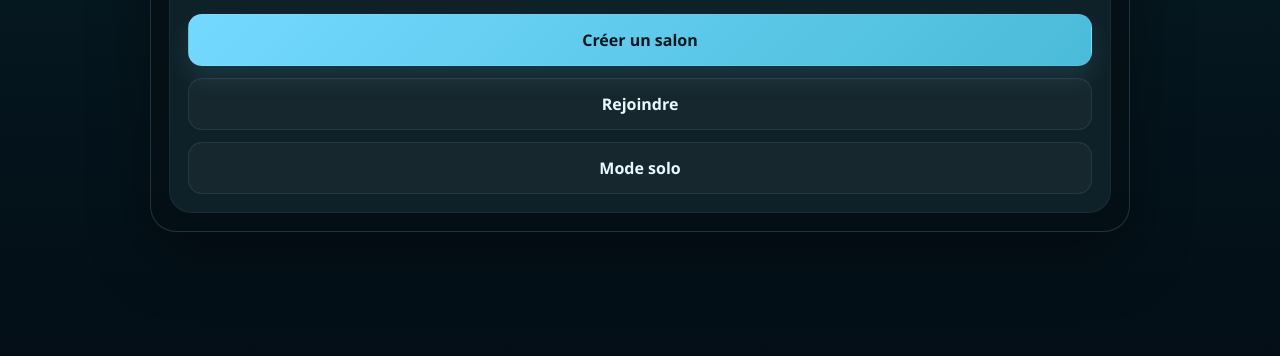
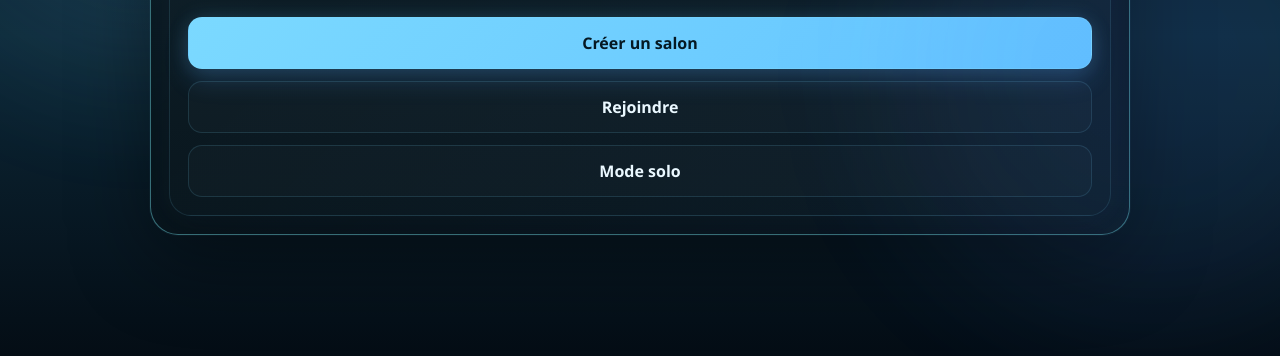
Before and after one commit to Mhinoryx/Abysse, a website: page web/index.html in a window 1280 px wide. Shown: the part 444-800 px from the top of the page. Drawn offline with Linux system fonts and the light colour scheme.

Commit message:
Changement de l'ambiance

```diff
--- a/web/styles.css
+++ b/web/styles.css
@@ -1,17 +1,21 @@
 :root {
-  --bg-1: #020d15;
-  --bg-2: #061a22;
-  --bg-3: #0b2230;
-  --panel: rgba(12, 27, 34, 0.9);
-  --panel-2: rgba(16, 42, 53, 0.95);
-  --line: rgba(130, 204, 232, 0.2);
-  --text: #eaf8ff;
-  --muted: #9ec6d9;
-  --accent: #74d9ff;
-  --accent-2: #8ff0c9;
-  --gold: #ffd57a;
-  --danger: #ff6e7a;
-  --success: #78f0c0;
+  --bg-1: #020912;
+  --bg-2: #071c2a;
+  --bg-3: #0d2838;
+  --bg-4: #102b3d;
+  --panel: rgba(8, 20, 29, 0.88);
+  --panel-2: rgba(15, 35, 46, 0.94);
+  --line: rgba(124, 208, 255, 0.24);
+  --line-strong: rgba(126, 246, 255, 0.4);
+  --text: #edfaff;
+  --muted: #a7d0e3;
+  --accent: #7bd9ff;
+  --accent-2: #91f5d1;
+  --accent-3: #64c5ff;
+  --gold: #f5d88b;
+  --danger: #ff7a8a;
+  --success: #8ef0c7;
+  --shadow: rgba(0, 0, 0, 0.38);
 }
 
 * {
@@ -23,16 +27,57 @@ html, body {
   min-height: 100%;
   font-family: "Segoe UI", Tahoma, sans-serif;
   background:
-    radial-gradient(circle at top, rgba(116, 217, 255, 0.2), transparent 25%),
-    linear-gradient(180deg, var(--bg-1), var(--bg-2) 40%, #030e16 100%);
+    radial-gradient(circle at top, rgba(123, 217, 255, 0.16), transparent 22%),
+    radial-gradient(circle at 20% 20%, rgba(86, 164, 255, 0.18), transparent 28%),
+    linear-gradient(180deg, var(--bg-1) 0%, var(--bg-2) 28%, var(--bg-3) 60%, #040d15 100%);
   color: var(--text);
 }
 
 body {
+  position: relative;
   min-height: 100vh;
   display: grid;
   place-items: center;
   padding: 16px;
+  overflow-x: hidden;
+  animation: slowDrift 18s ease-in-out infinite alternate;
+}
+
+body::before, body::after {
+  content: "";
+  position: fixed;
+  inset: auto;
+  border-radius: 50%;
+  filter: blur(80px);
+  pointer-events: none;
+}
+
+body::before {
+  width: 420px;
+  height: 420px;
+  left: -70px;
+  top: 80px;
+  background: rgba(112, 209, 255, 0.12);
+  animation: glowPulse 8s ease-in-out infinite alternate;
+}
+
+body::after {
+  width: 500px;
+  height: 500px;
+  right: -120px;
+  bottom: 40px;
+  background: rgba(84, 136, 255, 0.10);
+  animation: glowPulse 10s ease-in-out infinite alternate-reverse;
+}
+
+@keyframes glowPulse {
+  0% { transform: scale(0.96); opacity: 0.7; }
+  100% { transform: scale(1.1); opacity: 1; }
+}
+
+@keyframes slowDrift {
+  0% { background-position: 0% 0%; }
+  100% { background-position: 100% 100%; }
 }
 
 button, input, select {
@@ -40,21 +85,39 @@ button, input, select {
 }
 
 .app-shell {
+  position: relative;
   width: min(980px, 100%);
-  border: 1px solid var(--line);
-  border-radius: 26px;
-  background: rgba(5, 16, 20, 0.8);
+  border: 1px solid var(--line-strong);
+  border-radius: 28px;
+  background: linear-gradient(180deg, rgba(8, 18, 26, 0.92), rgba(9, 20, 27, 0.76));
   overflow: hidden;
-  box-shadow: 0 24px 60px rgba(0, 0, 0, 0.38);
+  box-shadow: 0 28px 80px var(--shadow), 0 0 0 1px rgba(123, 217, 255, 0.05);
+}
+
+.app-shell::before {
+  content: "";
+  position: absolute;
+  inset: 0;
+  background: linear-gradient(135deg, rgba(123, 217, 255, 0.04), transparent 30%, rgba(81, 144, 255, 0.04));
+  pointer-events: none;
+}
+
+.app-shell::after {
+  content: "";
+  position: absolute;
+  inset: 0;
+  background: radial-gradient(circle at 50% 0%, rgba(123,217,255,0.08), transparent 35%);
+  pointer-events: none;
 }
 
 .topbar {
   display: flex;
   justify-content: space-between;
   align-items: center;
-  padding: 20px 22px;
-  background: linear-gradient(135deg, rgba(116, 217, 255, 0.08), rgba(143, 240, 201, 0.04));
+  padding: 20px 22px 18px;
+  background: linear-gradient(180deg, rgba(15, 41, 55, 0.95), rgba(8, 24, 33, 0.9));
   border-bottom: 1px solid var(--line);
+  box-shadow: inset 0 -1px 0 rgba(123, 217, 255, 0.08), 0 0 28px rgba(123, 217, 255, 0.08);
 }
 
 .eyebrow {
@@ -67,10 +130,17 @@ button, input, select {
 
 h1 {
   margin: 0;
-  letter-spacing: 0.12em;
-  font-size: clamp(2.1rem, 8vw, 3.4rem);
+  letter-spacing: 0.16em;
+  font-size: clamp(2.15rem, 8vw, 3.8rem);
   color: var(--accent);
   text-align: center;
+  text-shadow: 0 0 18px rgba(123, 217, 255, 0.42), 0 0 34px rgba(86, 164, 255, 0.18), 0 0 60px rgba(123, 217, 255, 0.14);
+  animation: titleBreath 4s ease-in-out infinite alternate;
+}
+
+@keyframes titleBreath {
+  0% { transform: translateY(0); filter: brightness(1); }
+  100% { transform: translateY(-2px); filter: brightness(1.12); }
 }
 
 .status {
@@ -90,10 +160,11 @@ h1 {
 }
 
 .card {
-  background: rgba(17, 35, 43, 0.92);
-  border: 1px solid rgba(255, 255, 255, 0.05);
+  background: linear-gradient(180deg, rgba(16, 34, 43, 0.96), rgba(10, 24, 31, 0.94));
+  border: 1px solid rgba(123, 217, 255, 0.12);
   border-radius: 22px;
   padding: 18px;
+  box-shadow: inset 0 1px 0 rgba(255,255,255,0.04), 0 18px 40px rgba(0,0,0,0.24), 0 0 26px rgba(123, 217, 255, 0.06);
 }
 
 .intro-card {
@@ -185,14 +256,16 @@ button:hover {
 }
 
 .primary-btn {
-  background: linear-gradient(135deg, var(--accent), #4abbd8);
+  background: linear-gradient(135deg, var(--accent), var(--accent-3));
   color: #041720;
-  box-shadow: 0 12px 24px rgba(116, 217, 255, 0.12);
+  border-color: rgba(123, 217, 255, 0.4);
+  box-shadow: 0 12px 24px rgba(82, 160, 255, 0.18), 0 0 20px rgba(123, 217, 255, 0.15);
 }
 
 .secondary-btn {
-  background: rgba(255, 255, 255, 0.03);
+  background: rgba(255, 255, 255, 0.02);
   color: var(--text);
+  border-color: rgba(123, 217, 255, 0.14);
 }
 
 .compact {
@@ -214,9 +287,10 @@ button:hover {
   gap: 20px;
   padding: 18px;
   margin-bottom: 18px;
-  background: rgba(255, 255, 255, 0.02);
-  border: 1px solid rgba(116, 217, 255, 0.18);
+  background: linear-gradient(180deg, rgba(12, 27, 35, 0.8), rgba(6, 18, 23, 0.9));
+  border: 1px solid rgba(123, 217, 255, 0.18);
   border-radius: 18px;
+  box-shadow: inset 0 0 18px rgba(123, 217, 255, 0.05), 0 0 24px rgba(123, 217, 255, 0.06);
 }
 
 .share-info {
@@ -229,6 +303,7 @@ button:hover {
   letter-spacing: 0.12em;
   color: var(--accent);
   margin: 8px 0 18px;
+  text-shadow: 0 0 18px rgba(123, 217, 255, 0.35);
 }
 
 .join-link {
@@ -259,8 +334,8 @@ button:hover {
   justify-content: space-between;
   align-items: center;
   gap: 12px;
-  background: rgba(255, 255, 255, 0.02);
-  border: 1px solid rgba(255, 255, 255, 0.05);
+  background: linear-gradient(180deg, rgba(255,255,255,0.02), rgba(123,217,255,0.02));
+  border: 1px solid rgba(123, 217, 255, 0.1);
   border-radius: 12px;
   padding: 14px 16px;
 }
@@ -292,12 +367,13 @@ button:hover {
   display: inline-flex;
   padding: 8px 12px;
   border-radius: 999px;
-  background: rgba(116, 217, 255, 0.08);
-  border: 1px solid rgba(116, 217, 255, 0.2);
+  background: rgba(123, 217, 255, 0.08);
+  border: 1px solid rgba(123, 217, 255, 0.2);
   color: var(--accent);
   font-size: 0.72rem;
   letter-spacing: 0.08em;
   text-transform: uppercase;
+  box-shadow: inset 0 0 14px rgba(123, 217, 255, 0.06);
 }
 
 .timer-pill {
@@ -320,24 +396,33 @@ button:hover {
 
 .answer-btn {
   width: 100%;
-  background: rgba(255, 255, 255, 0.02);
-  border: 1px solid rgba(255, 255, 255, 0.08);
+  background: linear-gradient(180deg, rgba(255,255,255,0.03), rgba(9,21,28,0.85));
+  border: 1px solid rgba(123, 217, 255, 0.14);
   color: var(--text);
   text-align: left;
   padding: 18px 16px;
   min-height: 90px;
   line-height: 1.45;
   font-size: 1rem;
+  box-shadow: inset 0 0 18px rgba(123, 217, 255, 0.02), 0 0 18px rgba(123, 217, 255, 0.02);
+  transition: transform 0.18s ease, box-shadow 0.18s ease, border-color 0.18s ease;
+}
+
+.answer-btn:hover {
+  box-shadow: 0 0 22px rgba(123, 217, 255, 0.12);
+  border-color: rgba(123, 217, 255, 0.28);
 }
 
 .answer-btn.correct {
-  background: rgba(120, 240, 192, 0.12);
-  border-color: rgba(120, 240, 192, 0.5);
+  background: linear-gradient(180deg, rgba(120, 240, 192, 0.18), rgba(18, 38, 31, 0.9));
+  border-color: rgba(120, 240, 192, 0.56);
+  box-shadow: 0 0 26px rgba(142, 240, 199, 0.2);
 }
 
 .answer-btn.wrong {
-  background: rgba(255, 110, 122, 0.12);
-  border-color: rgba(255, 110, 122, 0.5);
+  background: linear-gradient(180deg, rgba(255, 110, 122, 0.18), rgba(36, 18, 22, 0.9));
+  border-color: rgba(255, 110, 122, 0.56);
+  box-shadow: 0 0 24px rgba(255, 122, 138, 0.18);
 }
 
 .results-card {
@@ -418,3 +503,11 @@ button:hover {
     letter-spacing: 0.08em;
   }
 }
+
+@media (prefers-reduced-motion: reduce) {
+  *, *::before, *::after {
+    animation: none !important;
+    transition: none !important;
+    scroll-behavior: auto !important;
+  }
+}
```
